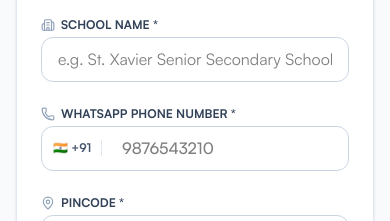
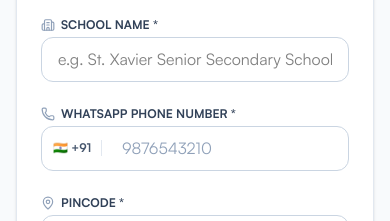
Before and after one commit to cremsonpublications-cmd/cremson-baserow, a Next.js app in the folder cremson-next-ui/: page /bulk-order in a window 390 px wide. Shown: the part 1140-1361 px from the top of the page. Built offline with nearby package versions, Linux system fonts and the light colour scheme; no server answers.

Commit message:
style: style phone input placeholder to look lighter and thinner

```diff
--- a/cremson-next-ui/app/admin/components/CreateSpecimenModal.js
+++ b/cremson-next-ui/app/admin/components/CreateSpecimenModal.js
@@ -250,7 +250,7 @@ export default function CreateSpecimenModal({ onClose, onSuccess }) {
                   value={form.phone}
                   onChange={(e) => setForm({ ...form, phone: e.target.value.replace(/\D/g, "").slice(0, 10) })}
                   placeholder="9876543210"
-                  className="w-full pl-[70px] pr-3.5 py-2.5 bg-white border border-slate-200 rounded-xl text-xs font-semibold focus:border-red-500 outline-none"
+                  className="w-full pl-[70px] pr-3.5 py-2.5 bg-white border border-slate-200 rounded-xl text-xs font-semibold placeholder:text-slate-400 placeholder:font-normal focus:border-red-500 outline-none"
                 />
               </div>
             </div>
--- a/cremson-next-ui/app/bulk-order/page.js
+++ b/cremson-next-ui/app/bulk-order/page.js
@@ -465,7 +465,7 @@ export default function PublicBulkOrderPage() {
                     value={form.phone}
                     onChange={(e) => setForm({ ...form, phone: e.target.value.replace(/\D/g, "") })}
                     placeholder="9876543210"
-                    className="w-full pl-20 pr-4 py-2.5 border border-slate-300 rounded-xl text-sm font-medium focus:ring-2 focus:ring-purple-500 focus:border-transparent outline-none"
+                    className="w-full pl-20 pr-4 py-2.5 border border-slate-300 rounded-xl text-sm font-medium placeholder:text-slate-400 placeholder:font-normal focus:ring-2 focus:ring-purple-500 focus:border-transparent outline-none"
                   />
                 </div>
               </div>
```
